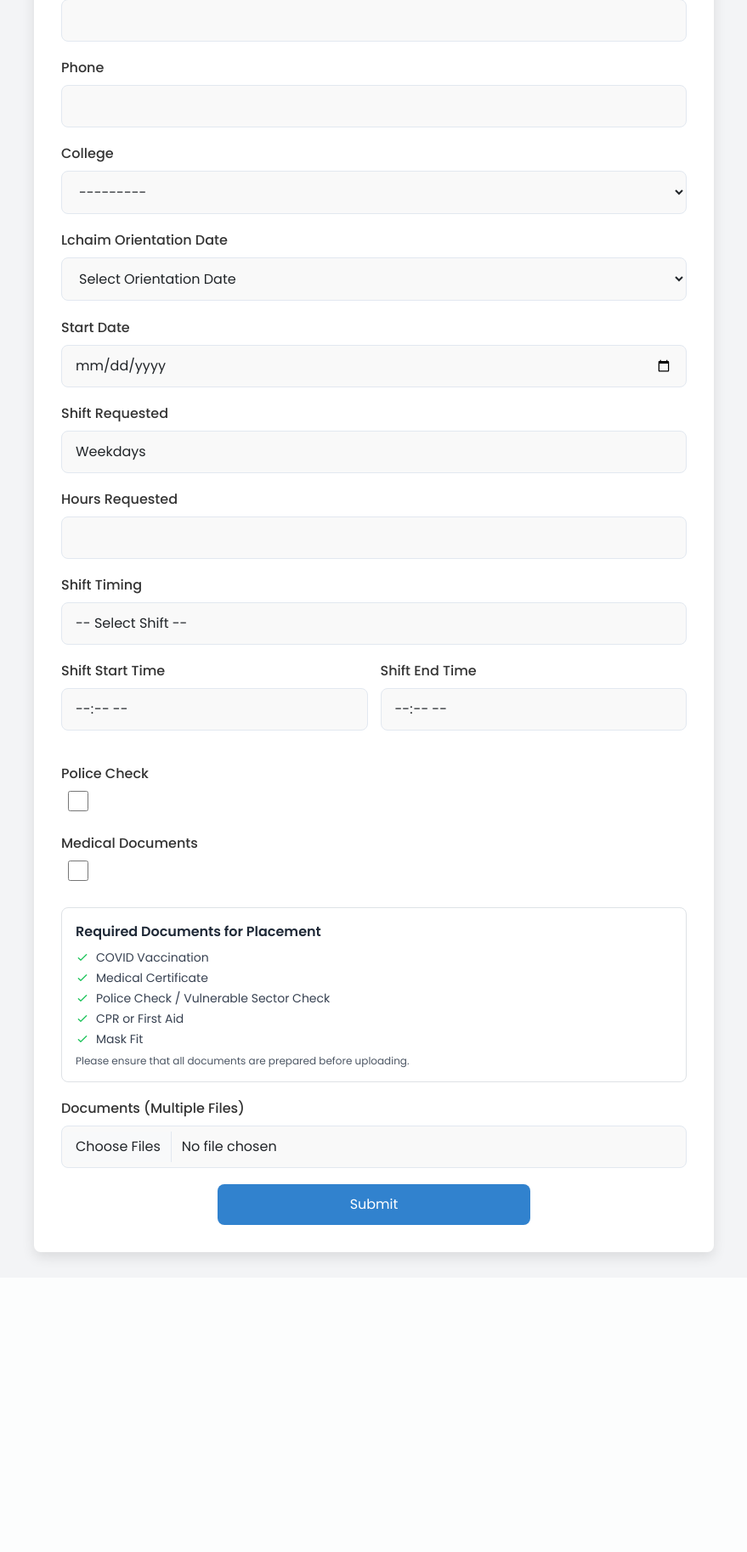
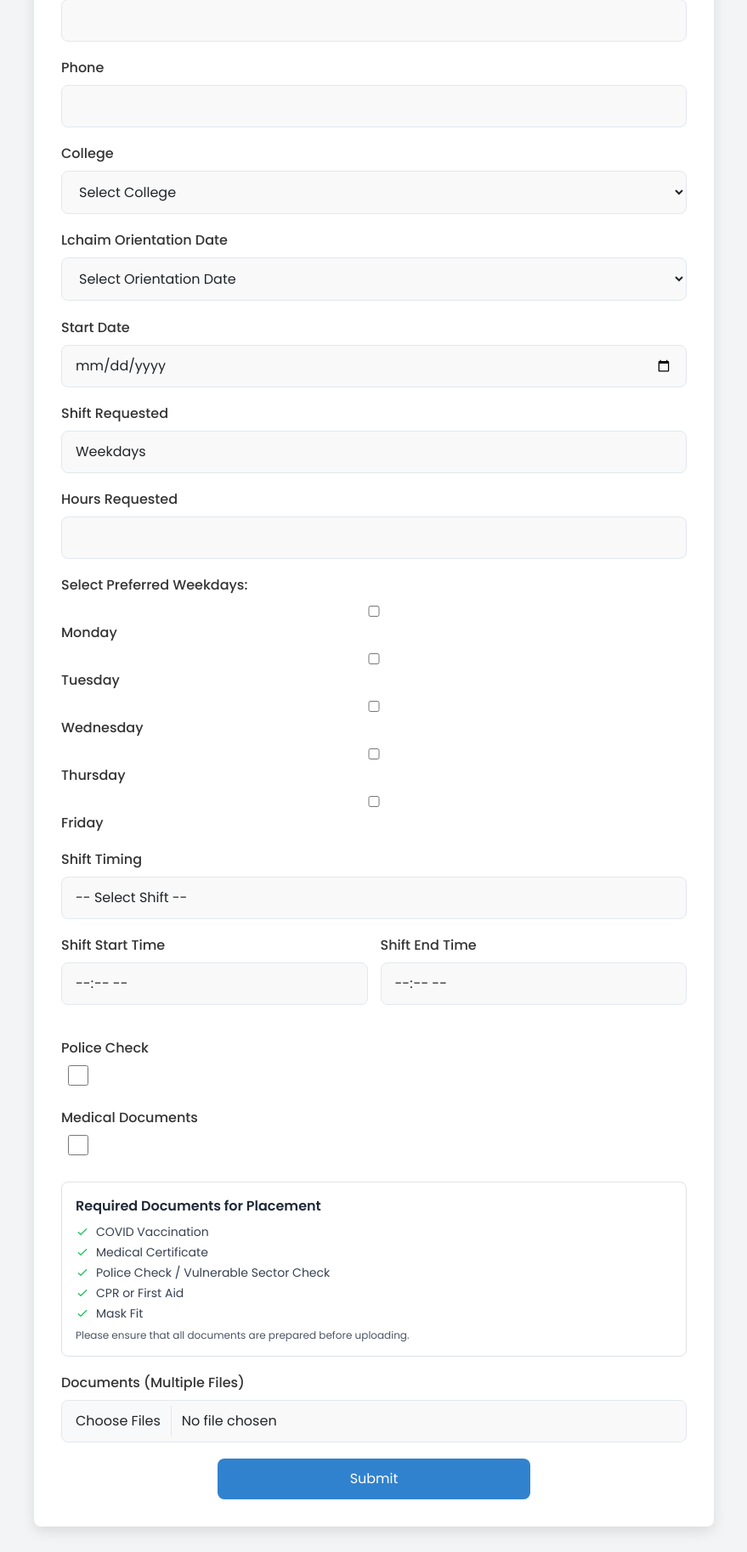
Before and after one commit to RohitSingh555/Lchaim_Virtual_Manager, a Django app: page /create/ in a window 1280 px wide. Shown: the part 398-2225 px from the top of the page at 85% size, without its empty margins (200-1079 px from the left). Before the commit the page ends 1886 px from the top, so only its background shows below. Run offline with Django 5.2, Linux system fonts and the light colour scheme; data comes from the database, SQL or seed files in the repository; data that the repository does not hold is empty; some libraries are stand-ins or nearby versions.

Commit message:
pushed with updated changes from tejas and merged with the dynamic date changes

```diff
--- a/students/forms.py
+++ b/students/forms.py
@@ -15,12 +15,26 @@ class StudentProfileForm(forms.ModelForm):
         empty_label="Select Orientation Date",
         label="Orientation Date"
     )
+    weekdays_selected = forms.MultipleChoiceField(
+        choices=[
+            ('Monday', 'Monday'), ('Tuesday', 'Tuesday'), ('Wednesday', 'Wednesday'),
+            ('Thursday', 'Thursday'), ('Friday', 'Friday')
+        ],
+        required=False,
+        widget=forms.CheckboxSelectMultiple
+    )
+    college = forms.ModelChoiceField(
+        queryset=College.objects.all(),
+        empty_label="Select College",  # Default empty label
+        required=True,  # Allow null selection
+        label="College"
+    )
     class Meta:
         model = StudentProfile
         fields = [
             'first_name', 'last_name', 'phone', 'email', 'lchaim_training_completed',
             'college','start_date',
-            'hours_requested', 'shift_requested', 'shift_timing', 'lchaim_orientation_date',
+            'hours_requested', 'shift_requested', 'shift_timing', 'lchaim_orientation_date', 'weekdays_selected',
             'skills_book_completed', 'police_check', 'med_docs', 'comments'
         ]
         widgets = {
--- a/students/models.py
+++ b/students/models.py
@@ -18,7 +18,7 @@ class OrientationDate(models.Model):
     updated_at = models.DateTimeField(auto_now=True)
 
     def __str__(self):
-        return f"{self.date} - {self.description or 'No Description'}"
+        return self.date.strftime('%Y-%m-%d')
 
 class Shift(models.Model):
     SHIFT_TYPES = [
@@ -44,6 +44,14 @@ class StudentProfile(models.Model):
         ('Weekends', 'Weekends'),
     ]
 
+    WEEKDAYS_CHOICES = [
+        ('Monday', 'Monday'),
+        ('Tuesday', 'Tuesday'),
+        ('Wednesday', 'Wednesday'),
+        ('Thursday', 'Thursday'),
+        ('Friday', 'Friday'),
+    ]
+
     first_name = models.CharField(max_length=100)
     last_name = models.CharField(max_length=100)
     phone = models.CharField(max_length=15, default='')
@@ -56,6 +64,7 @@ class StudentProfile(models.Model):
     hours_requested = models.IntegerField(null=True)
     hours_completed = models.PositiveIntegerField(default=0)
     shift_requested = models.CharField(max_length=10, choices=SHIFT_CHOICES)
+    weekdays_selected = models.JSONField(default=list, blank=True)  # Stores selected weekdays as a list
     assigned_shift = models.ForeignKey(Shift, on_delete=models.SET_NULL, null=True, blank=True, related_name="students")
     start_date = models.DateField(null=True)
     end_date = models.DateField(null=True)
--- a/students/templates/create_profile.html
+++ b/students/templates/create_profile.html
@@ -284,7 +284,7 @@
                 <label for="id_phone">Phone</label>
                 {{ form.phone }}
             </div>
-            <div class="form-group">
+      <div class="form-group">
                 <label for="id_college">College</label>
                 {{ form.college }}
             </div>
@@ -309,6 +309,10 @@
                 {{ form.hours_requested }}
             </div>
 
+            <div class="form-group">
+                <label>Select Preferred Weekdays:</label>
+                {{ form.weekdays_selected }}
+            </div>
 
             <div class="form-group">
                 <label for="id_shift_timing">Shift Timing</label>
@@ -396,6 +400,8 @@
     </div>
 
     <script>
+
+
         document.addEventListener("DOMContentLoaded", function () {
             const toggleButton = document.getElementById("toggleDropdown");
             const shiftAvailability = document.getElementById("shift-availability");
--- a/students/views.py
+++ b/students/views.py
@@ -158,11 +158,21 @@ def create_student_profile(request):
     if request.method == "POST":
         profile_form = StudentProfileForm(request.POST, request.FILES)
         if profile_form.is_valid():
-            student_profile = profile_form.save()
+            student_profile = profile_form.save(commit=False)
+            student_profile.weekdays_selected = request.POST.getlist('weekdays_selected')  # Capture selected weekdays
+            student_profile.save()
+
+            print(student_profile.lchaim_orientation_date)
+            print(student_profile.start_date)
+            if student_profile.lchaim_orientation_date and student_profile.start_date:
+                if student_profile.start_date < student_profile.lchaim_orientation_date.date:
+                    profile_form.add_error('start_date', "Start date cannot be earlier than the Lchaim Orientation date.")
+                    return render(request, 'create_profile.html', {'form': profile_form})
             print(request.FILES)
             files = request.FILES.getlist('documents')
             for file in files:
                 StudentFile.objects.create(student=student_profile, file=file)
+
             shift_type = request.POST.get('shift_timing')
             college_request_id = request.POST.get('college')
             college = College.objects.get(id=college_request_id)
@@ -189,8 +199,9 @@ def create_student_profile(request):
                 working_days = 0
 
                 while working_days < days_required:
-                    if (student_profile.shift_requested == 'Weekdays' and current_date.weekday() < 5) or \
-                       (student_profile.shift_requested == 'Weekends' and (current_date.weekday() >= 5 or (current_date.weekday() == 4 and shift_type == 'Night'))):
+                    weekday_name = current_date.strftime('%A')  # Get weekday name
+
+                    if student_profile.shift_requested == 'Weekdays' and (not student_profile.weekdays_selected or weekday_name in student_profile.weekdays_selected):
                         if validate_shift_capacity(current_date, assigned_shift):
                             working_days += 1
                         else:
@@ -207,8 +218,9 @@ def create_student_profile(request):
 
                 current_date = start_date
                 while current_date <= end_date:
-                    if (student_profile.shift_requested == 'Weekdays' and current_date.weekday() < 5) or \
-                       (student_profile.shift_requested == 'Weekends' and (current_date.weekday() >= 5 or (current_date.weekday() == 4 and shift_type == 'Night'))):
+                    weekday_name = current_date.strftime('%A')
+
+                    if student_profile.shift_requested == 'Weekdays' and (not student_profile.weekdays_selected or weekday_name in student_profile.weekdays_selected):
                         if validate_shift_capacity(current_date, assigned_shift):
                             if shift_type == 'Night' and current_date.weekday() in [4, 5, 6]:
                                 next_date = current_date + timedelta(days=1)
@@ -258,6 +270,7 @@ def create_student_profile(request):
         profile_form = StudentProfileForm()
 
     return render(request, 'create_profile.html', {'form': profile_form})
+
 
 @csrf_exempt
 def send_email(request):
@@ -937,6 +950,7 @@ class MarkGraduateAPIView(APIView):
             "status": student.status
         }, status=status.HTTP_200_OK)
 
+@admin_required
 def orientation_date_list(request):
     dates = OrientationDate.objects.all()
     return render(request, 'orientation_date_list.html', {'dates': dates})
```
Also changed, not shown: db.sqlite3, students/migrations/0001_initial.py.
